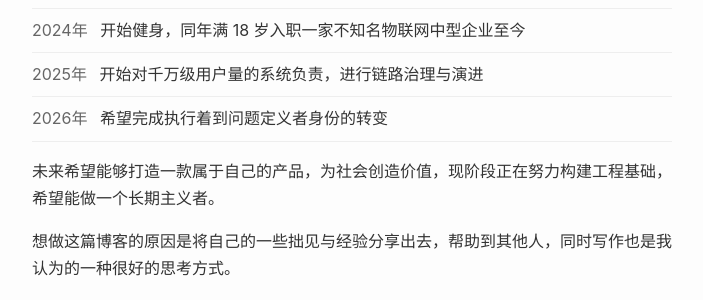
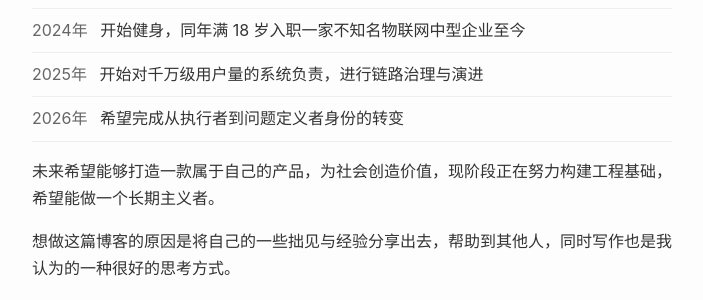
Before and after one commit to issie-art/issie-art.github.io, a Jekyll site: the page built from index.html, in a window 1280 px wide. Shown: the part 535-835 px from the top of the page, without its empty margins (288-991 px from the left). Built offline with Jekyll 4.4.1, drawn with Linux system fonts in a browser that asks for light colours.

Commit message:
update home.html 个人简介的错字

```diff
--- a/_layouts/home.html
+++ b/_layouts/home.html
@@ -47,7 +47,7 @@
         <li><span class="year">2023年</span> 开始跑马拉松</li>
         <li><span class="year">2024年</span> 开始健身，同年满 18 岁入职一家不知名物联网中型企业至今</li>
         <li><span class="year">2025年</span> 开始对千万级用户量的系统负责，进行链路治理与演进</li>
-        <li><span class="year">2026年</span> 希望完成执行着到问题定义者身份的转变</li>
+        <li><span class="year">2026年</span> 希望完成从执行者到问题定义者身份的转变</li>
     </ul>
     <p>
         未来希望能够打造一款属于自己的产品，为社会创造价值，现阶段正在努力构建工程基础，希望能做一个长期主义者。
```
